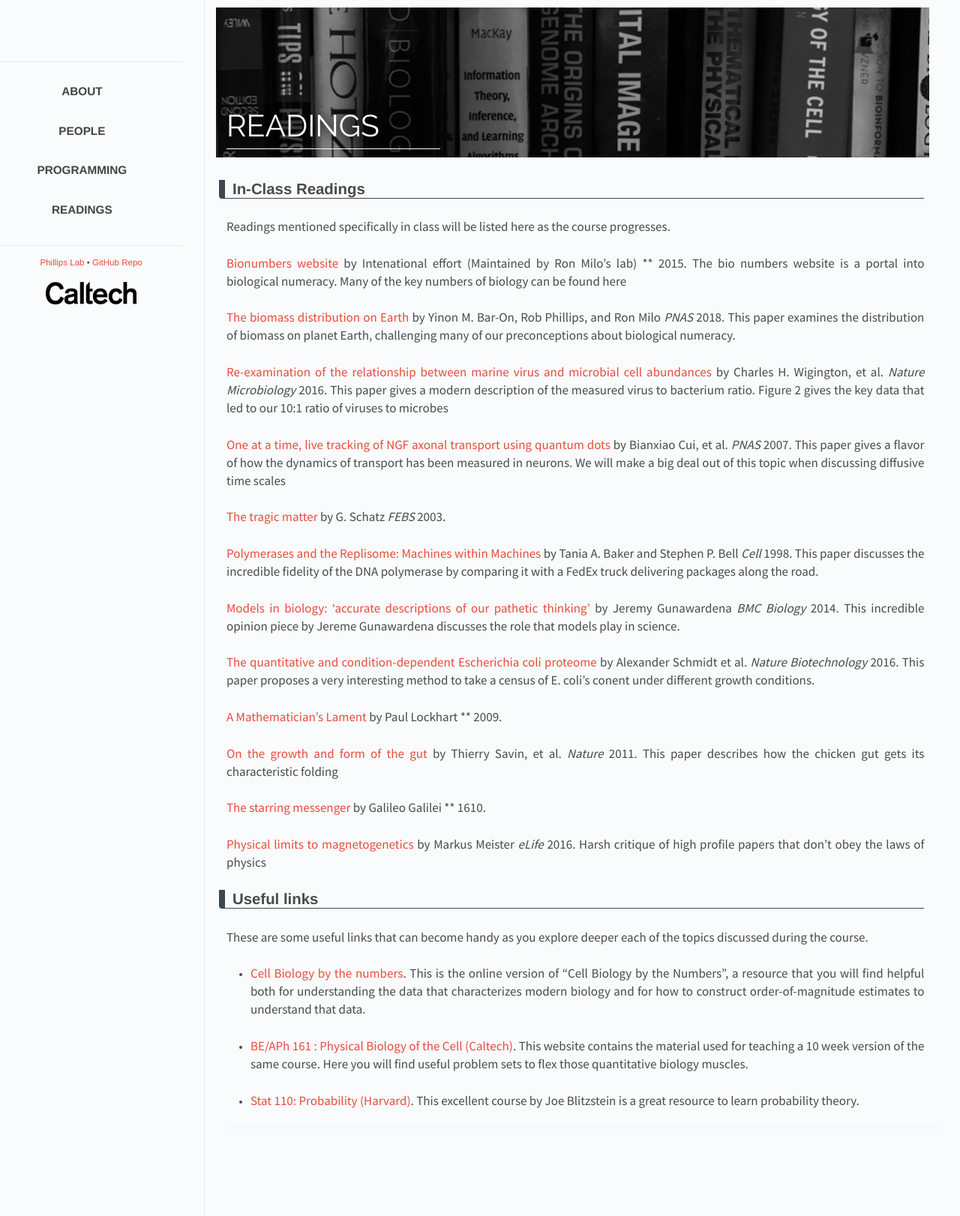
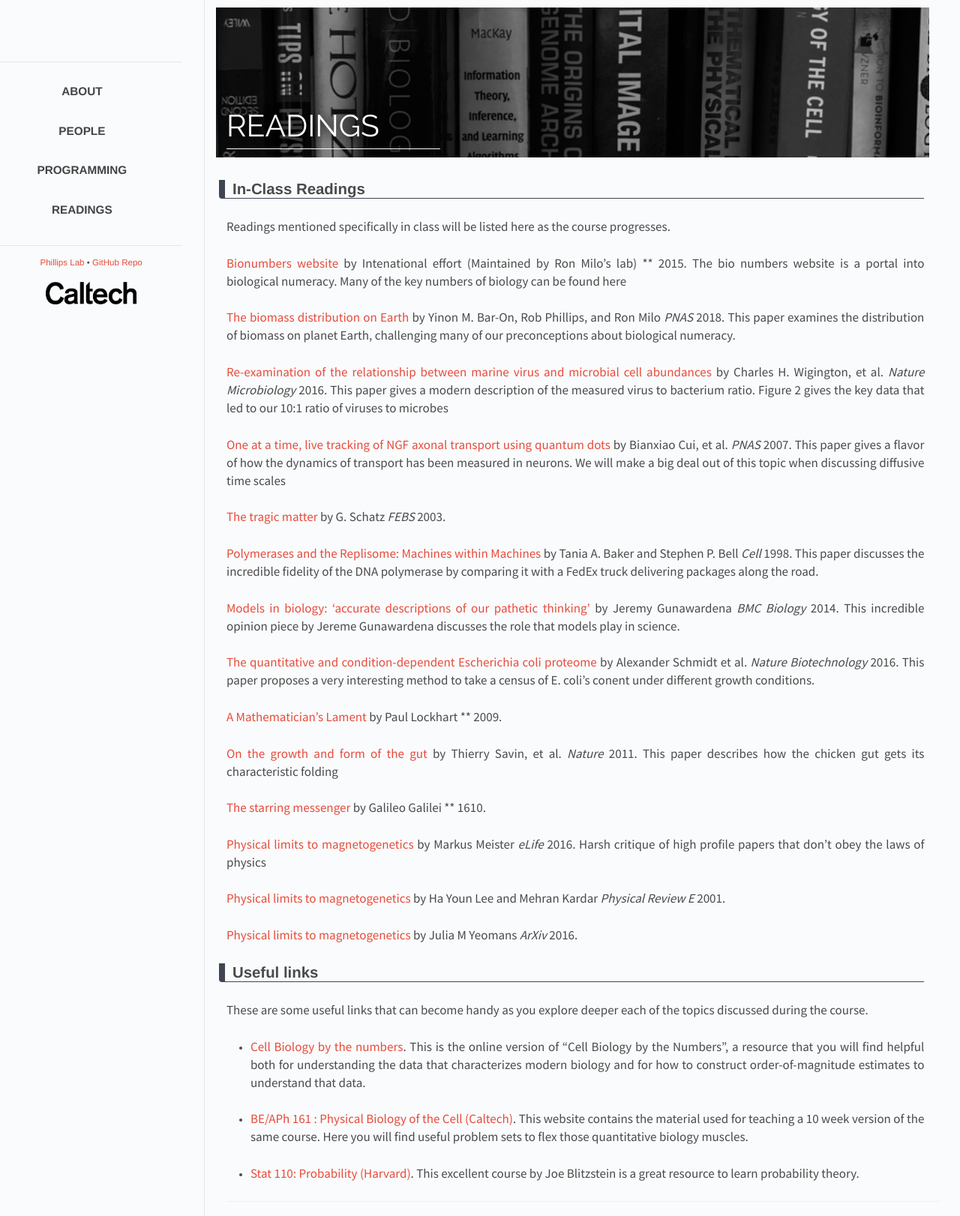
Before and after one commit to RPGroup-PBoC/ncbs_pboc, a Jekyll site: the page built from _posts/2017-01-24-readings.md, in a window 1280 px wide. Shown: the whole page at 75% size. Built offline with Jekyll 4.4.1, drawn with Linux system fonts in a browser that asks for light colours.

Commit message:
upload active matter papers

```diff
--- a/_data/papers.yaml
+++ b/_data/papers.yaml
@@ -77,6 +77,17 @@
   year: 2016
   link: "https://elifesciences.org/articles/17210"
 
+- title: "Physical limits to magnetogenetics"
+  author: Ha Youn Lee and Mehran Kardar
+  journal: Physical Review E
+  year: 2001
+  link: "https://journals.aps.org/pre/abstract/10.1103/PhysRevE.64.056113"
+
+- title: "Physical limits to magnetogenetics"
+  author: Julia M Yeomans
+  journal: ArXiv
+  year: 2016
+  link: "https://arxiv.org/abs/1603.00194"
 
 # - title: "Models in Biology: Accurate Descriptions of Our Pathetic Thinking"
 #   author: Jeremy Gunawardena
```
